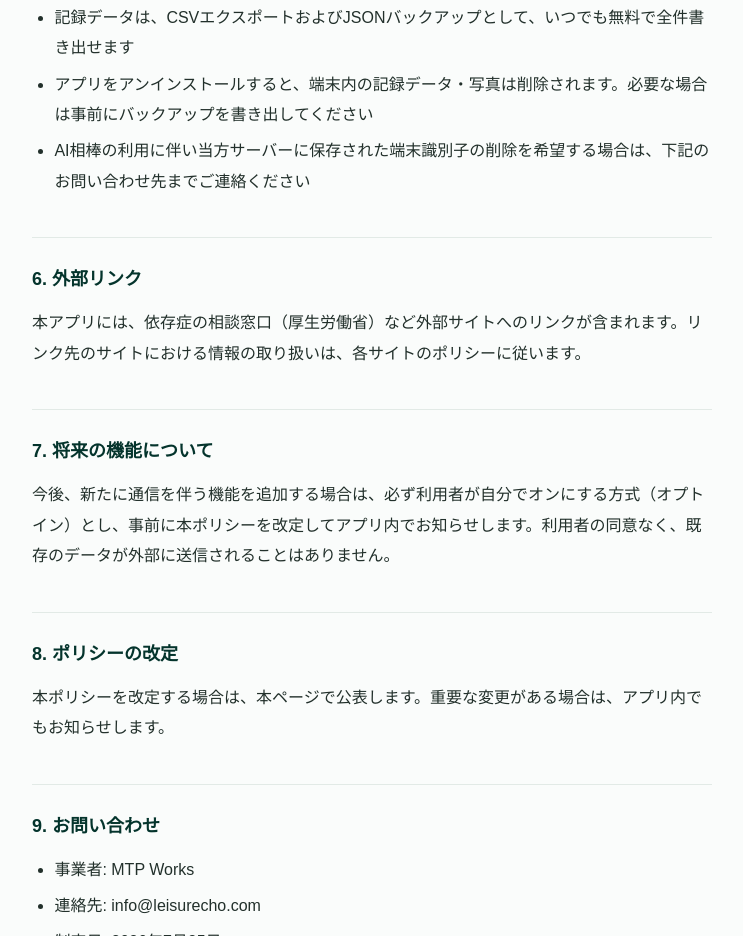
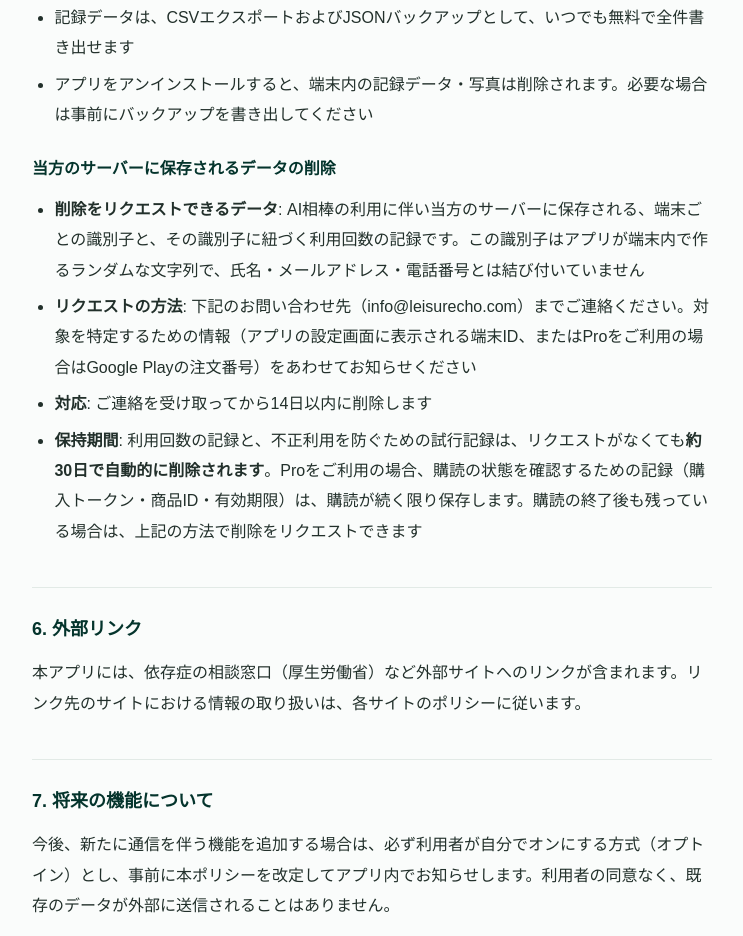
Before and after one commit to jamjam315/leisurecho-site, a plain HTML site: page privacy/index.html in a window 1280 px wide. Shown: the part 2231-3167 px from the top of the page, without its empty margins (268-1011 px from the left). Drawn offline with Linux system fonts and the light colour scheme.

Commit message:
プライバシーポリシー第5条に削除リクエストの手順を明記
Play Data safetyの削除リクエストURL要件（対象データ・手順・保持期間）を
満たすため、当方サーバーに保存されるデータの削除について4点を書いた。
保持期間は実装どおり（利用回数と試行記録は約30日で自動削除、購読の記録は
購読が続く限り）。

```diff
--- a/privacy/index.html
+++ b/privacy/index.html
@@ -151,7 +151,14 @@
 <ul>
   <li>記録データは、CSVエクスポートおよびJSONバックアップとして、いつでも無料で全件書き出せます</li>
   <li>アプリをアンインストールすると、端末内の記録データ・写真は削除されます。必要な場合は事前にバックアップを書き出してください</li>
-  <li>AI相棒の利用に伴い当方サーバーに保存された端末識別子の削除を希望する場合は、下記のお問い合わせ先までご連絡ください</li>
+</ul>
+
+<h3>当方のサーバーに保存されるデータの削除</h3>
+<ul>
+  <li><strong>削除をリクエストできるデータ</strong>: AI相棒の利用に伴い当方のサーバーに保存される、端末ごとの識別子と、その識別子に紐づく利用回数の記録です。この識別子はアプリが端末内で作るランダムな文字列で、氏名・メールアドレス・電話番号とは結び付いていません</li>
+  <li><strong>リクエストの方法</strong>: 下記のお問い合わせ先（info@leisurecho.com）までご連絡ください。対象を特定するための情報（アプリの設定画面に表示される端末ID、またはProをご利用の場合はGoogle Playの注文番号）をあわせてお知らせください</li>
+  <li><strong>対応</strong>: ご連絡を受け取ってから14日以内に削除します</li>
+  <li><strong>保持期間</strong>: 利用回数の記録と、不正利用を防ぐための試行記録は、リクエストがなくても<strong>約30日で自動的に削除されます</strong>。Proをご利用の場合、購読の状態を確認するための記録（購入トークン・商品ID・有効期限）は、購読が続く限り保存します。購読の終了後も残っている場合は、上記の方法で削除をリクエストできます</li>
 </ul>
 
 <h2>6. 外部リンク</h2>
```
